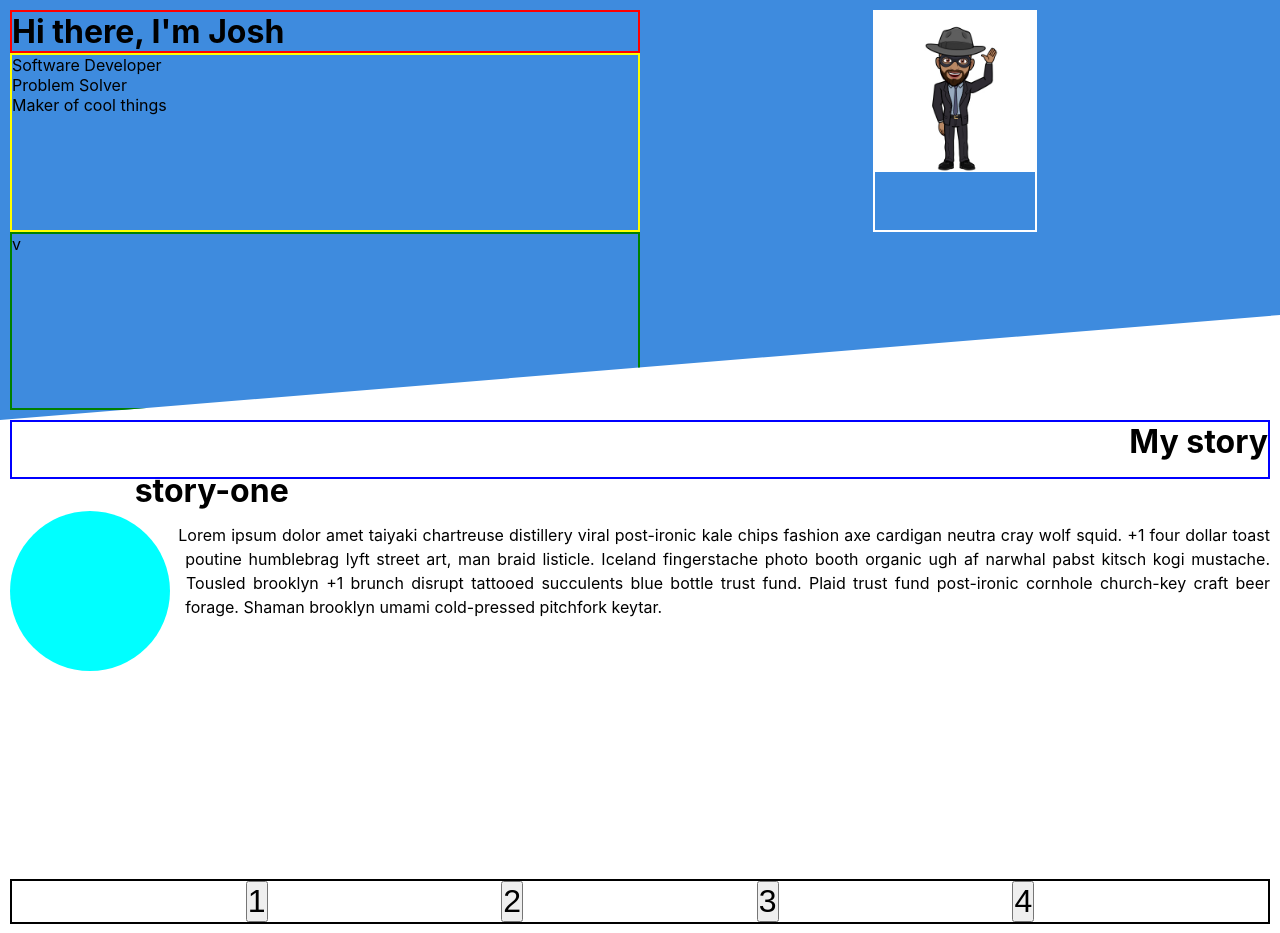
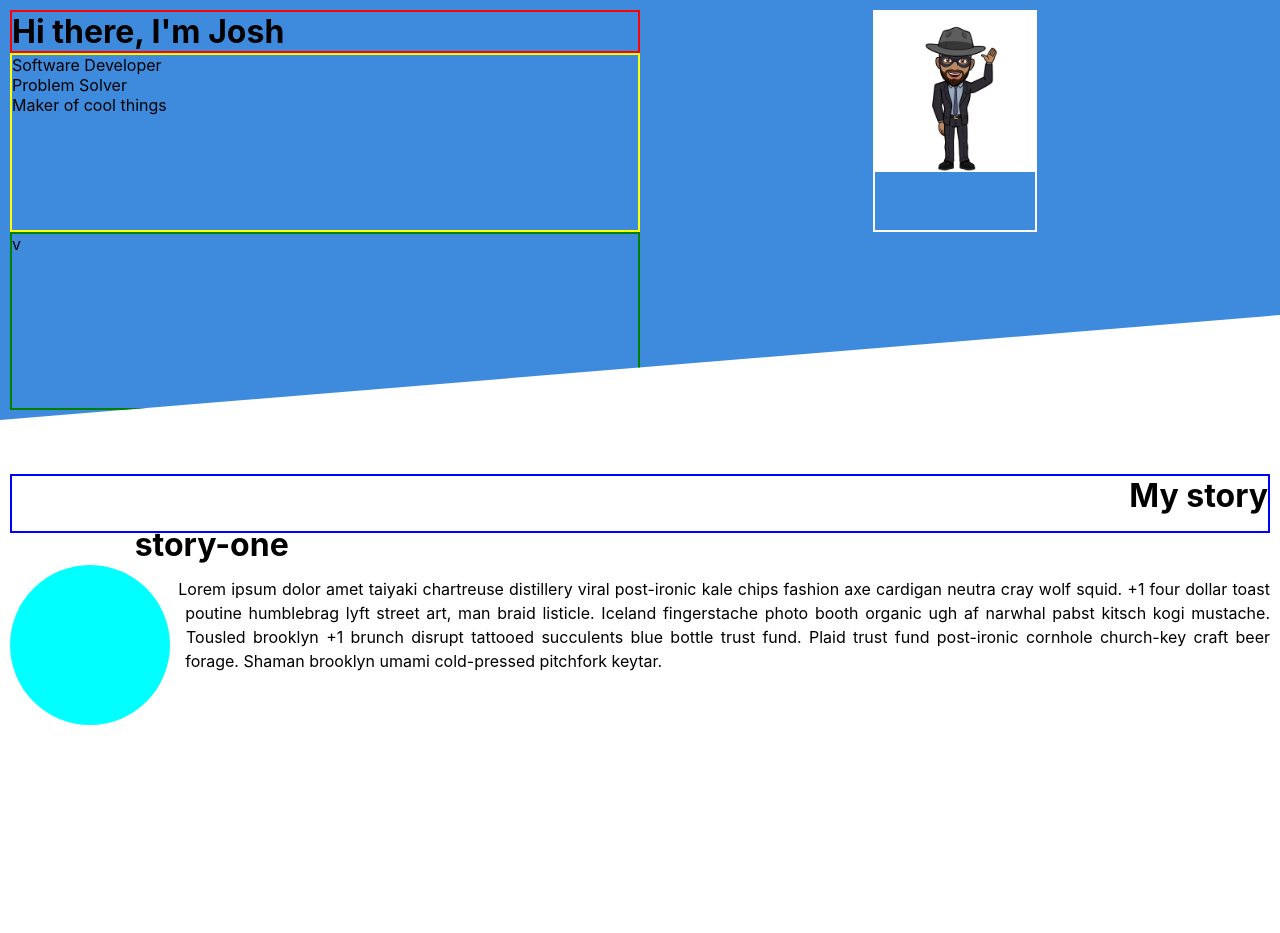
Before and after one commit to jmart790/portfolio-site, a React (Create React App) app: page / in a window 1280 px wide. Shown: the top 933 px of the page. Built offline with nearby package versions, Linux system fonts and the light colour scheme.

Commit message:
removed default height atribute

```diff
--- a/src/components/myStory/my-story.css
+++ b/src/components/myStory/my-story.css
@@ -1,5 +1,4 @@
 .my-story-container {
-  height: 450px;
   transform: translateY(-60px);
 }
 .my-story-label {
```
